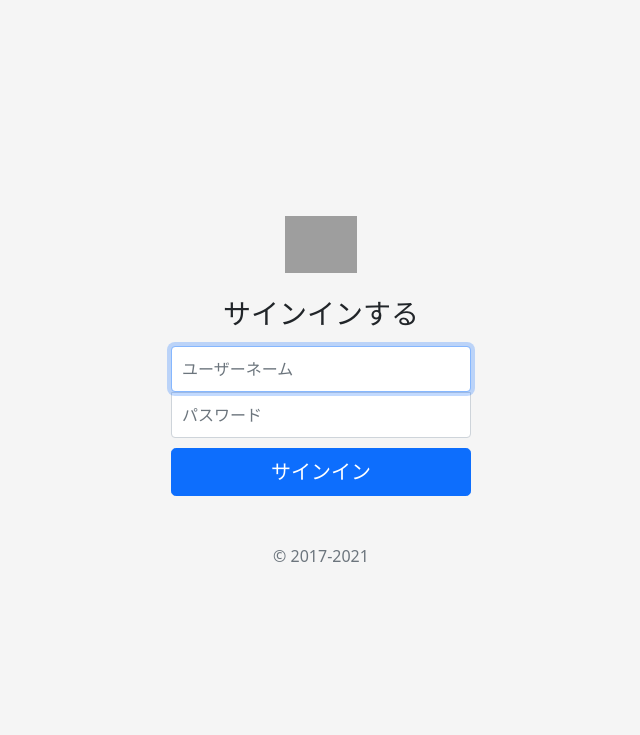
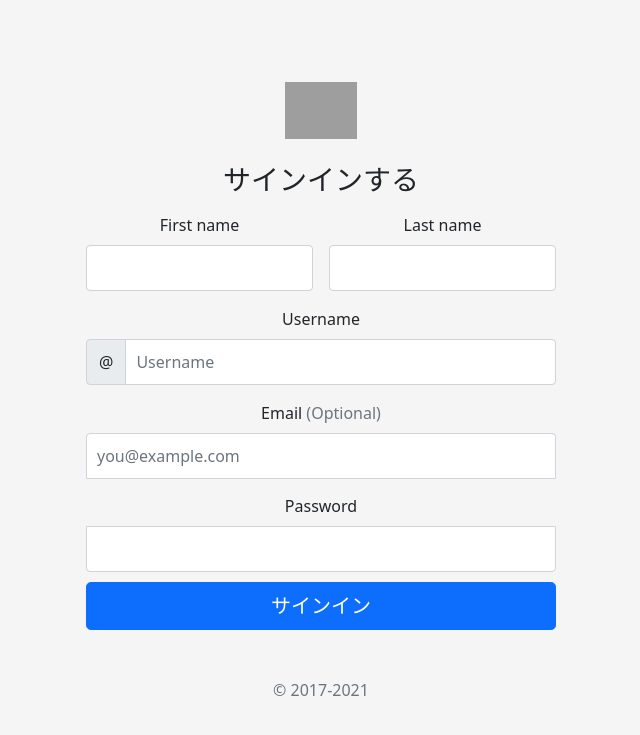
Before and after one commit to LDM0927/testDjangoPage, a Django app: page /signup/ in a window 1280 px wide. Shown: the top 735 px of the page, without its empty margins (319-959 px from the left). Run offline with Django 3.2, Linux system fonts and the light colour scheme; grey boxes are pictures that could not be loaded.

Commit message:
change signup form

```diff
--- a/testPage/polls/views.py
+++ b/testPage/polls/views.py
@@ -14,10 +14,16 @@ def indexfunc(request):
 
 def signupfunc(request):
     if request.method == "POST":
+        firstname = request.POST['firstname']
+        lastname = request.POST['lastname']
         username = request.POST['username']
+        email = request.POST['email']
         password = request.POST['password']
         try:
-            user = User.objects.create_user(username, '', password)
+            user = User.objects.create_user(username, email, password)
+            user.first_name = firstname
+            user.last_name = lastname
+            user.save()
             return redirect('login')
         except IntegrityError:
             return render(request, 'signup.html', {'error': "既登録済"})
--- a/testPage/templates/signup.html
+++ b/testPage/templates/signup.html
@@ -7,13 +7,49 @@
 
 {% block content %}
 <body class="text-center">
-    <form class="form-signin" method="POST"> {% csrf_token %}
+    <form class="form-signin" style="max-width: 500px" method="POST"> {% csrf_token %}
         <img class="mb-4" src="/docs/5.0/assets/brand/bootstrap-logo.svg" alt="" width="72" height="57">
         <h1 class="h3 mb-3 fw-normal">サインインする</h1>
-        <label for="inputEmail" class="visually-hidden">メールアドレス</label>
-        <input type="text" id="inputEmail" class="form-control" placeholder="ユーザーネーム" name='username' required autofocus>
-        <label for="inputPassword" class="visually-hidden">パスワード</label>
-        <input type="password" id="inputPassword" class="form-control" placeholder="パスワード" name='password' required>
+        <div class="row g-3">
+            <div class="col-sm-6">
+                <label for="firstName" class="form-label">First name</label>
+                <input type="text" class="form-control" id="firstName" placeholder="" value="" name="firstname" required="">
+                <div class="invalid-feedback">
+                    Valid first name is required.
+                </div>
+            </div>
+            <div class="col-sm-6">
+                <label for="lastName" class="form-label">Last name</label>
+                <input type="text" class="form-control" id="lastName" placeholder="" value="" name="lastname" required="">
+                <div class="invalid-feedback">
+                    Valid last name is required.
+                </div>
+            </div>
+            <div class="col-12">
+                <label for="username" class="form-label">Username</label>
+                <div class="input-group has-validation">
+                <span class="input-group-text">@</span>
+                <input type="text" class="form-control" id="username" placeholder="Username" name="username" required="">
+                <div class="invalid-feedback">
+                    Your username is required.
+                </div>
+                </div>
+            </div>
+            <div class="col-12">
+                <label for="email" class="form-label">Email <span class="text-muted">(Optional)</span></label>
+                <input type="email" class="form-control" id="email" placeholder="you@example.com" name="email">
+                <div class="invalid-feedback">
+                    Please enter a valid email address for shipping updates.
+                </div>
+            </div>
+            <div class="col-12">
+                <label for="inputPassword" class="form-label">Password</label>
+                <input type="password" id="inputPassword" class="form-control" placeholder="" name='password' required="">
+                <div class="invalid-feedback">
+                    Please enter a valid email address for shipping updates.
+                </div>
+            </div>
+        </div>
         <button class="w-100 btn btn-lg btn-primary" type="submit">サインイン</button>
         <p class="mt-5 mb-3 text-muted">&copy; 2017-2021</p>
     </form>
```
